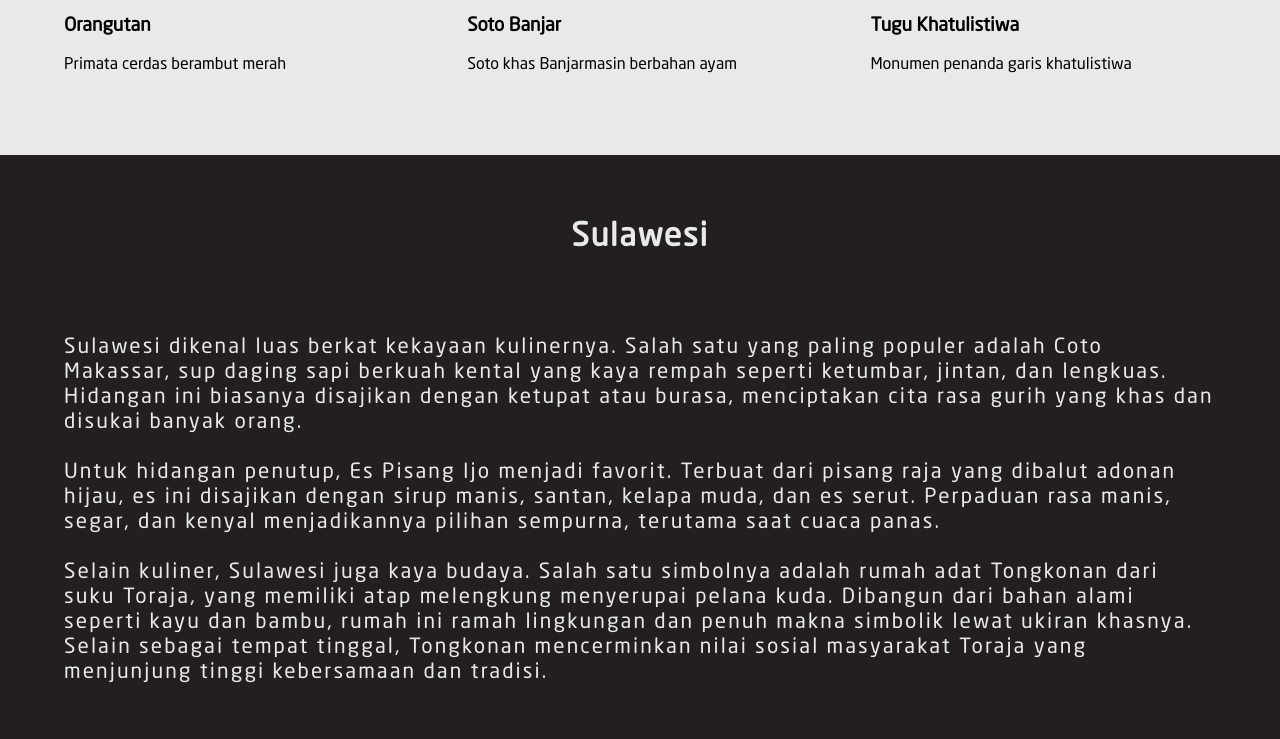
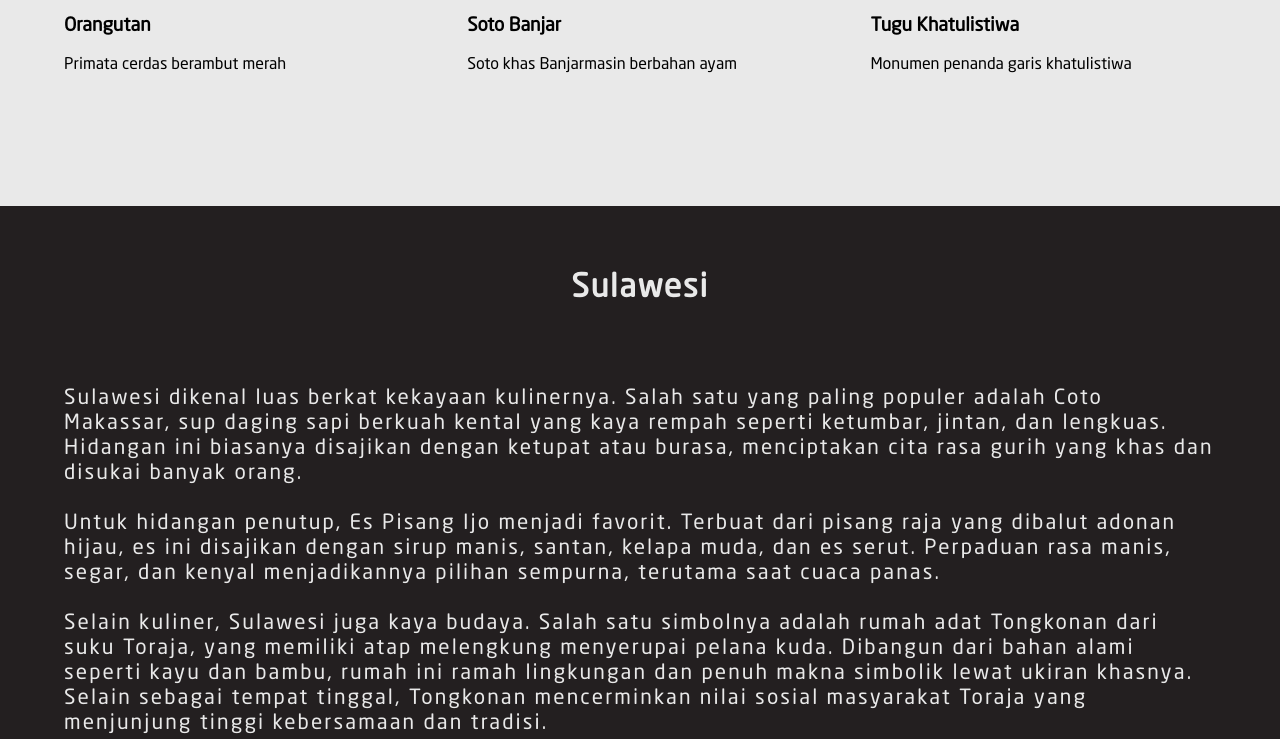
Before and after one commit to Falling10fruit/waradayaP52025, a website: page public/index.html in a window 1280 px wide. Shown: the part 5041-5780 px from the top of the page. Drawn offline with Linux system fonts and the light colour scheme.

Commit message:
Sulawesi doesn't need code & fixed kalimantan

```diff
--- /dev/null
+++ b/public/css/sulawesi/mobile.css
@@ -0,0 +1,3 @@
+@media only screen and (max-width: 700px) {
+
+}
--- a/public/index.html
+++ b/public/index.html
@@ -22,7 +22,9 @@
     <link rel="stylesheet" type="text/css" href="css/kalimantan/index.css">
     <link rel="stylesheet" type="text/css" href="css/kalimantan/mobile.css">
 
-    <link rel="stylesheet" type="text/css" href="css/sulawesi.css">
+    <link rel="stylesheet" type="text/css" href="css/sulawesi/index.css">
+    <link rel="stylesheet" type="text/css" href="css/sulawesi/mobile.css">
+
     <link rel="stylesheet" type="text/css" href="css/papua.css">
   </head>
   <body>
@@ -196,6 +198,8 @@
           </div>
         </div>
       </div>
+
+      <p>&nbsp;</p>
     </section>
 
     <section class="bodySection" id="sulawesiSection">
```
Also changed, not shown: public/css/sulawesi/index.css (renamed from public/css/sulawesi.css).
